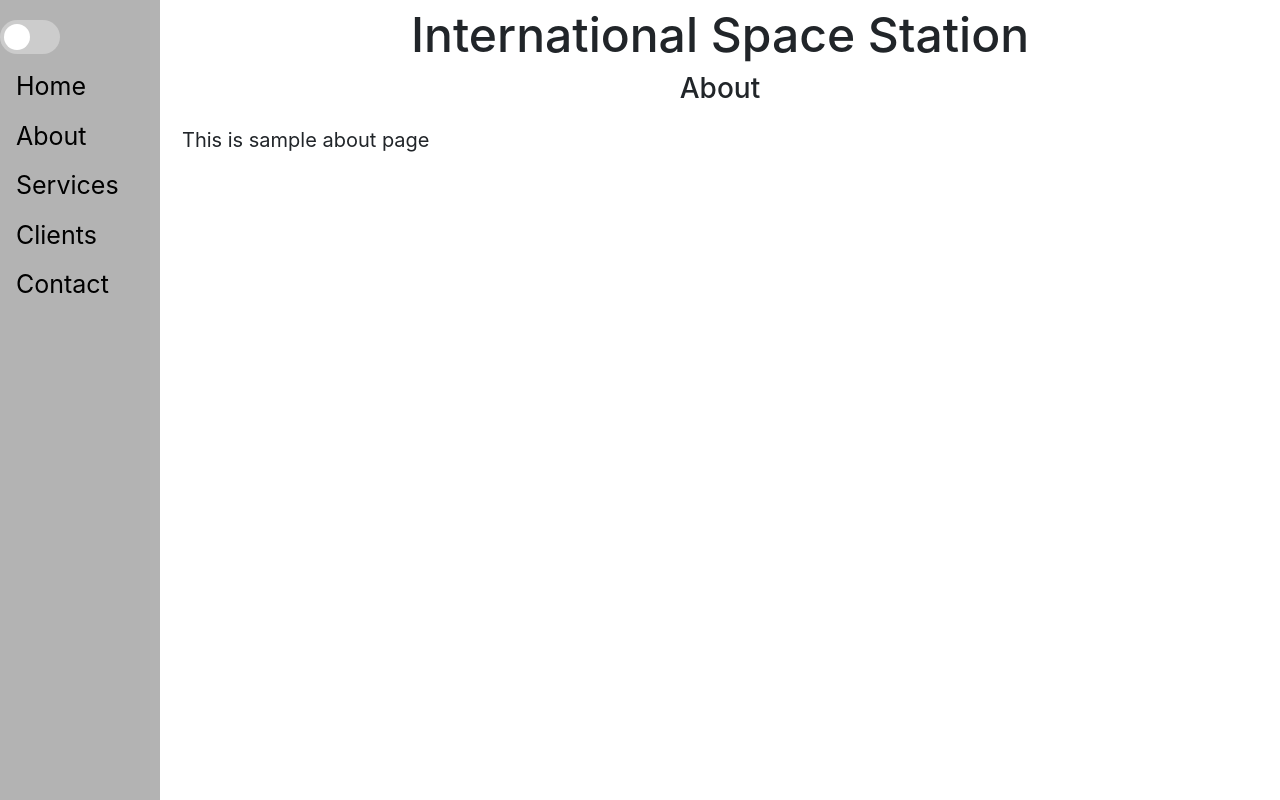
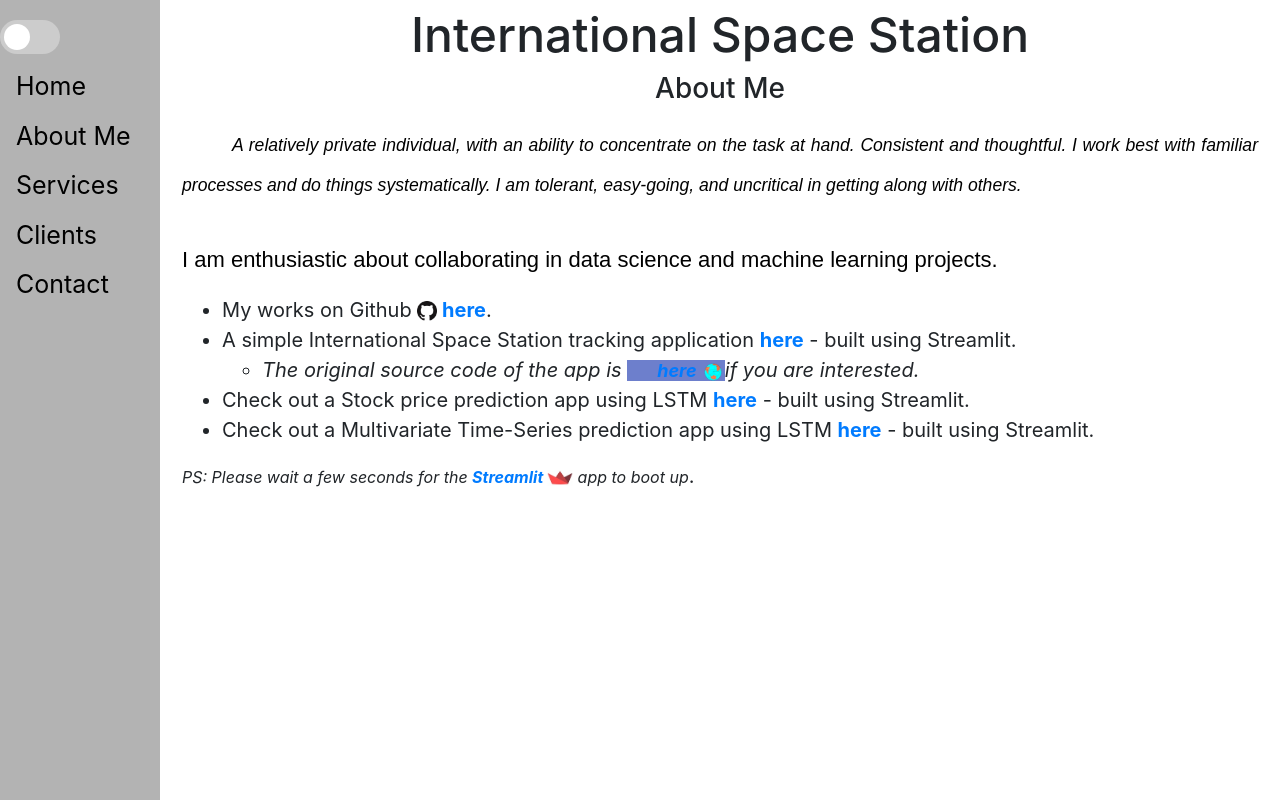
Before and after one commit to manojmanivannan/ThreadedFastAPI, a FastAPI app: page /about in a window 1280 px wide. Run offline with FastAPI, Linux system fonts and the light colour scheme; parts of the project's set-up code (start-up, migrations or seed data) failed here and were passed over; some libraries are stand-ins or nearby versions.

Commit message:
Update about me page

```diff
--- a/main.py
+++ b/main.py
@@ -27,6 +27,7 @@
 
 app = FastAPI(title="Live ISS Tracker")
 app.mount("/content", StaticFiles(directory="content"), name="content")
+app.mount("/etc", StaticFiles(directory="etc"), name="etc")
 
 # api_router = APIRouter()
 
--- a/templates/about.html
+++ b/templates/about.html
@@ -14,11 +14,39 @@
     <div class="top">
         <!-- <img src="favicon.png" alt="favicon" height="31" width="31"> -->
         <h1>International Space Station</h1>
-        <h3>About</h3>
+        <h3>About Me</h3>
 
     </div>
     <div class="content">
-        This is sample about page
+        <div class="section__content">
+            <p style="text-indent: 50px;">
+               <b><i><small>
+               A relatively private individual,
+               with an ability to concentrate on the task at hand. Consistent and thoughtful. I work best with familiar processes and do things systematically.
+               I am tolerant, easy-going, and uncritical in getting along with others.
+            </small></i></b>
+            <br><br>
+            I am enthusiastic about collaborating in data science and machine learning projects.
+            <ul>
+               <li>My works on Github <img style="display: inline; height: 1em;" src="{{ url_for('etc', path='/github_icon.jpg') }}"><b><a href="https://github.com/manojmanivannan/DataScience" target="_blank" rel="noopener noreferrer" class="link link--dark"> here</a></b>.
+               </li>
+               <li>A simple International Space Station tracking application
+                  <b><a href="https://share.streamlit.io/manojmanivannan/liveisstracker-streamlit/track_iss.py"
+                        target="_blank" rel="noopener noreferrer" class="link link--dark">here</a></b> - built using Streamlit.
+                     <ul>
+                        <li><i>The original source code of the app is <b><a href="https://gitlab.com/manojm18/liveisstracker" target="_blank" rel="noopener noreferrer">here <img style="display: inline; height: 1em;" src="{{ url_for('etc', path='/globe_live.png') }}"/></a></b>if you are interested.</i>
+                        </li>
+                     </ul>
+               </li>
+               <li>Check out a Stock price prediction app using LSTM  <b><a href="https://share.streamlit.io/manojmanivannan/stockpricepredict/predict.py" target="_blank" rel="noopener noreferrer" class="link link--dark">here</a></b> - built using
+            Streamlit.</li>
+            <li>Check out a Multivariate Time-Series prediction app using LSTM  <b><a href="https://share.streamlit.io/manojmanivannan/multivariatelstm/predict.py" target="_blank" rel="noopener noreferrer" class="link link--dark">here</a></b> - built using
+               Streamlit.</li>
+            </ul>
+            <i><small>PS: Please wait a few seconds for the <a href="https://streamlit.io/" target="_blank" rel="noopener noreferrer" class="link link--dark"><b>Streamlit </b><img style="display: inline; height: 1em;" src="{{ url_for('etc', path='/streamlit_icon.jpg') }}"></a> app to boot up</small></i>.
+
+            </p>
+         </div>
     </div>
 </div>
 {% endblock %}
--- a/templates/sidebar.html
+++ b/templates/sidebar.html
@@ -5,7 +5,7 @@
         <span class="slider round"></span>
     </label>
     <a href="/">Home</a>
-    <a href="/about">About</a>
+    <a href="/about">About Me</a>
     <a href="#services">Services</a>
     <a href="#clients">Clients</a>
     <a href="#contact">Contact</a>
```
Also changed, not shown: etc/github_icon.jpg (added), etc/globe_live.png (added), etc/streamlit_icon.jpg (added).
